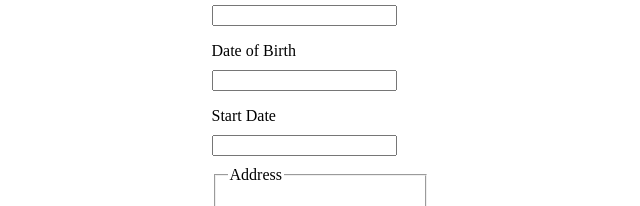
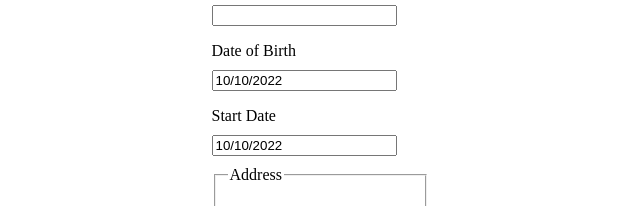
Before and after one commit to FrSenpai/AlexandreParjouet_14_102022, a React (Create React App) app: page / in a window 1280 px wide. Shown: the part 269-475 px from the top of the page, without its empty margins (320-960 px from the left). Built offline with nearby package versions, Linux system fonts and the light colour scheme.

Commit message:
feat: handling form update state

```diff
--- a/package.json
+++ b/package.json
@@ -11,6 +11,7 @@
     "@types/react": "^18.0.21",
     "@types/react-dom": "^18.0.6",
     "react": "^18.2.0",
+    "react-datepicker": "^4.8.0",
     "react-dom": "^18.2.0",
     "react-router-dom": "^6.4.2",
     "react-scripts": "5.0.1",
@@ -42,5 +43,8 @@
       "last 1 firefox version",
       "last 1 safari version"
     ]
+  },
+  "devDependencies": {
+    "@types/react-datepicker": "^4.4.2"
   }
 }
--- a/src/components/employee/createEmployee/CreateEmployee.tsx
+++ b/src/components/employee/createEmployee/CreateEmployee.tsx
@@ -2,41 +2,62 @@ import "./CreateEmployee.scss";
 import Select from 'react-select'
 import statesList from "../../../assets/json/statesList.json"
 import departmentsList from "../../../assets/json/departmentsList.json"
+import "react-datepicker/dist/react-datepicker.css";
+import { CustomDatePicker } from "../../../layout/datepicker/DatePicker";
+import { range } from "../../../utils/range";
+import { useEffect, useState } from "react";
 export function CreateEmployee() {
+    const [form, setForm] = useState({data: {firstName:null, lastName:null, birthDay:null, startDate: null, address: {street:null, city:null, state:null, zip:null}, department:null}})
+    /**
+     *
+     * @param attrName {string} the name of the attribute to be updated (need to exist in the form state)
+     * @param newValue {any} the new value to be set
+     */
+    const updateForm = (attrName:string, newValue:any) => {
+        setForm({...form, data: {...form.data, [attrName]: newValue}})
+    }
+
+    useEffect(() => {
+        console.log('form', form);
+      }, [form])
+    const yearsRange:any = {
+        birthDate: [].concat(range(100, new Date().getFullYear() - 100)),
+        startDate: [].concat(range(10, new Date().getFullYear())),
+    }
     return (
         <section className="container">
             <h2>Create Employee</h2>
             <form action="#" id="create-employee">
                 <label htmlFor="first-name">First Name</label>
-                <input type="text" id="first-name" />
+                <input onKeyUp={(e) => updateForm("firstName", e.currentTarget.value) } type="text" id="first-name" />
 
                 <label htmlFor="last-name">Last Name</label>
-                <input type="text" id="last-name" />
+                <input onKeyUp={(e) => updateForm("lastName", e.currentTarget.value) } type="text" id="last-name" />
 
                 <label htmlFor="date-of-birth">Date of Birth</label>
-                <input id="date-of-birth" type="text" />
+                <CustomDatePicker years={yearsRange.birthDate}></CustomDatePicker>
 
                 <label htmlFor="start-date">Start Date</label>
-                <input id="start-date" type="text" />
+                <CustomDatePicker years={yearsRange.startDate}></CustomDatePicker>
 
                 <fieldset className="address">
                     <legend>Address</legend>
 
                     <label htmlFor="street">Street</label>
-                    <input id="street" type="text" />
+                    <input onKeyUp={(e) => updateForm("address", {...form.data.address,street:e.currentTarget.value}) } id="street" type="text" />
 
                     <label htmlFor="city">City</label>
-                    <input id="city" type="text" />
+                    <input onKeyUp={(e) => updateForm("address", {...form.data.address,city:e.currentTarget.value}) } id="city" type="text" />
 
                     <label htmlFor="state">State</label>
-                    <Select styles={getSelectStyles()} options={statesList.states} name="state" id="state"></Select>
+                    <Select onChange={(e:any) => updateForm("address", {...form.data.address,state:e.currentTarget.value}) } styles={getSelectStyles()} options={statesList.states} name="state" id="state"></Select>
 
                     <label htmlFor="zip-code">Zip Code</label>
-                    <input id="zip-code" type="number" />
+                    <input onKeyUp={(e) => updateForm("address", {...form.data.address,zip:e.currentTarget.value}) }  id="zip-code" type="number" />
                 </fieldset>
 
                 <label htmlFor="department">Department</label>
-                <Select styles={getSelectStyles()} options={departmentsList.departments} name="department" id="department"/>
+                <Select onChange={(e:any) => updateForm("department", e.value) } styles={getSelectStyles()} options={departmentsList.departments} name="department" id="department"/>
             </form>
 
             <button>Save</button>
--- /dev/null
+++ b/src/layout/datepicker/DatePicker.tsx
@@ -0,0 +1,80 @@
+import { useState } from "react";
+import DatePicker from "react-datepicker";
+
+import "react-datepicker/dist/react-datepicker.css";
+import { range } from "../../utils/range";
+
+//TODO Add onChange function props, years list
+export function CustomDatePicker({years}: {years: number[]}) {
+
+        const [startDate, setStartDate]:any = useState(new Date());
+
+        const months = [
+          "January",
+          "February",
+          "March",
+          "April",
+          "May",
+          "June",
+          "July",
+          "August",
+          "September",
+          "October",
+          "November",
+          "December",
+        ];
+        return (
+          <DatePicker
+            renderCustomHeader={({
+              date,
+              changeYear,
+              changeMonth,
+              decreaseMonth,
+              increaseMonth,
+              prevMonthButtonDisabled,
+              nextMonthButtonDisabled,
+            }) => (
+              <div
+                style={{
+                  margin: 10,
+                  display: "flex",
+                  justifyContent: "center",
+                }}
+              >
+                <button onClick={decreaseMonth} disabled={prevMonthButtonDisabled}>
+                  {"<"}
+                </button>
+                <select
+                  value={date.getFullYear()}
+                  onChange={({ target: { value } }) => changeYear(Number(value))}
+                >
+                  {years.map((option) => (
+                    <option key={option} value={option}>
+                      {option}
+                    </option>
+                  ))}
+                </select>
+
+                <select
+                  value={months[date.getMonth()]}
+                  onChange={({ target: { value } }) =>
+                    changeMonth(months.indexOf(value))
+                  }
+                >
+                  {months.map((option) => (
+                    <option key={option} value={option}>
+                      {option}
+                    </option>
+                  ))}
+                </select>
+
+                <button onClick={increaseMonth} disabled={nextMonthButtonDisabled}>
+                  {">"}
+                </button>
+              </div>
+            )}
+            selected={startDate}
+            onChange={(date) => setStartDate(date)}
+          />
+        );
+}
--- /dev/null
+++ b/src/utils/range.ts
@@ -0,0 +1,4 @@
+export function range(size:number, startAt:number = 0):any {
+    //@ts-ignore
+    return [...Array(size).keys()].map(i => i + startAt);
+}
```
Also changed, not shown: 1 other file (tests, documents, lock files or other folders).
